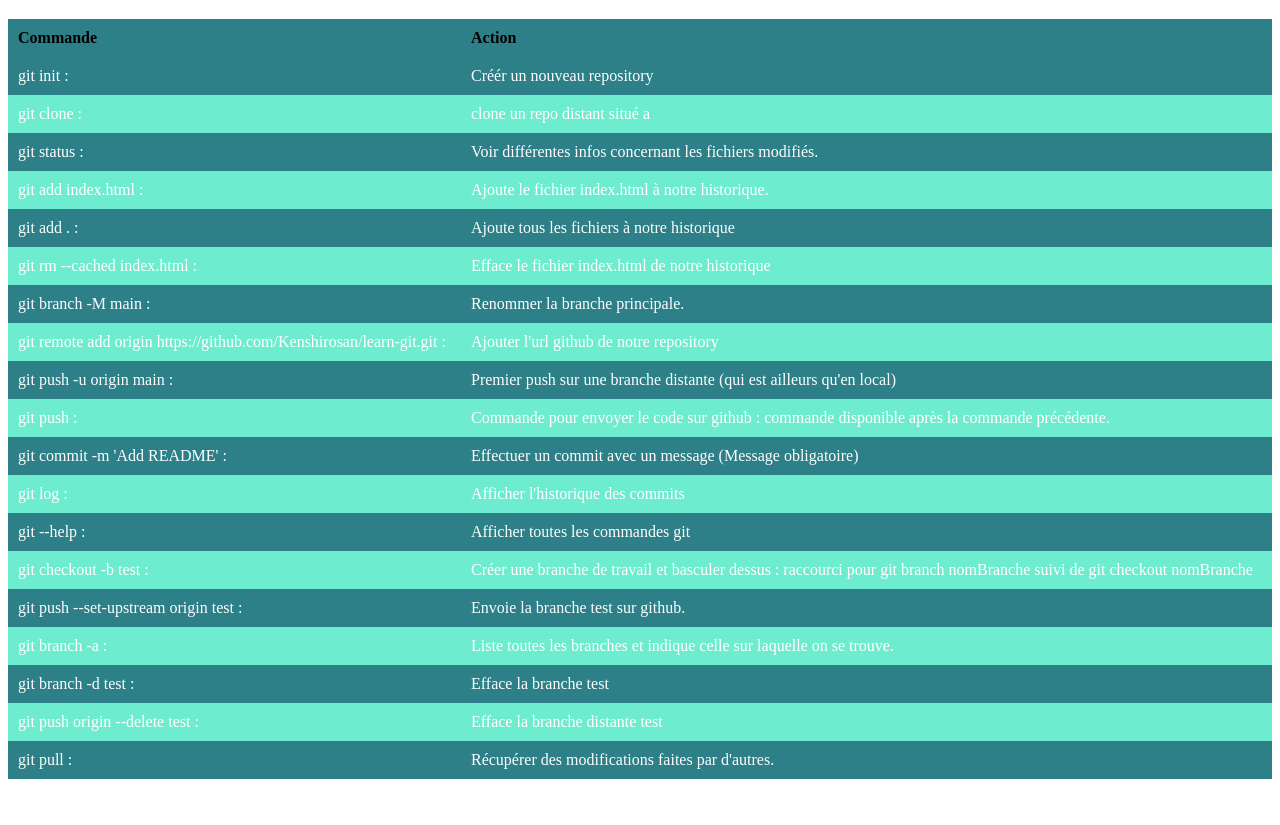
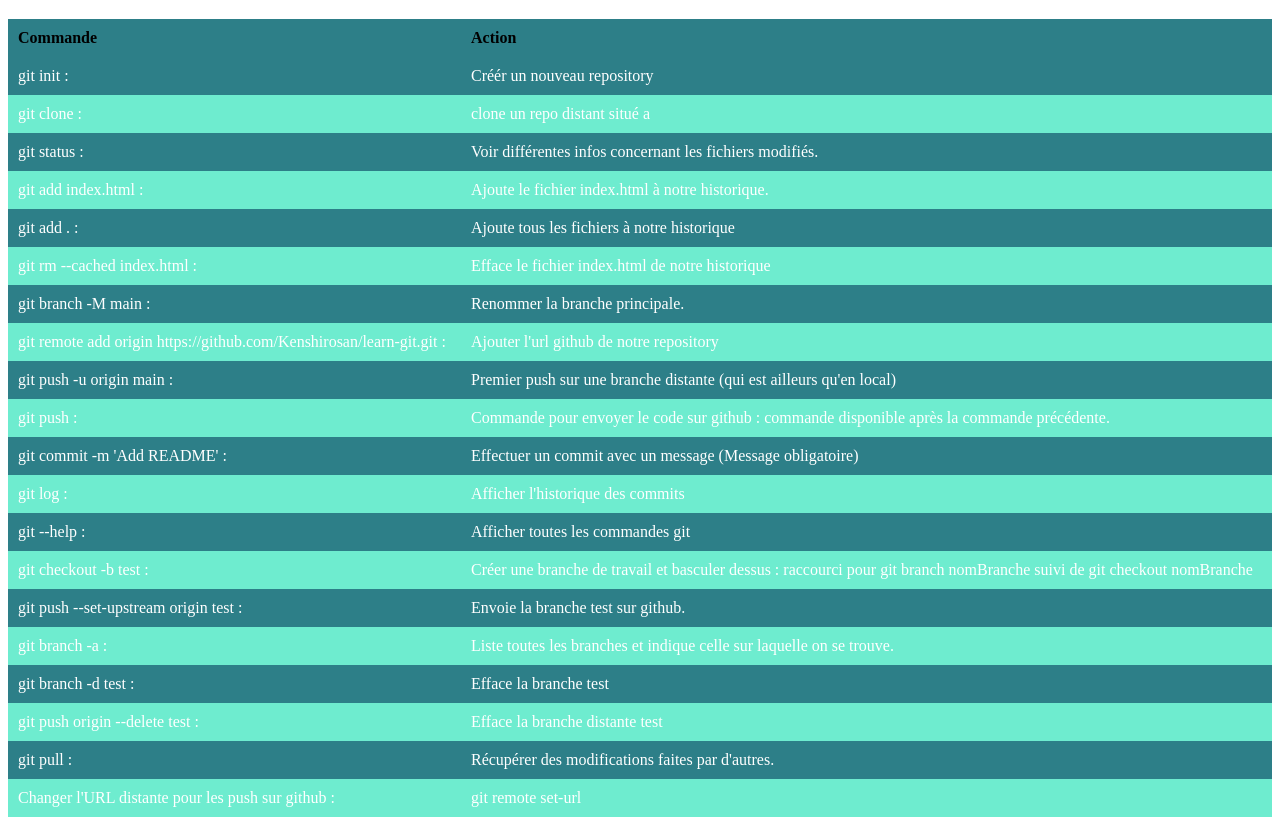
Before and after one commit to Kenshirosan/learn-git, a plain HTML site: page index.html in a window 1280 px wide. Shown: the part 61-886 px from the top of the page. Before the commit the page ends 848 px from the top, so only its background shows below. Drawn offline with Linux system fonts and the light colour scheme.

Commit message:
Add a command

```diff
--- a/index.html
+++ b/index.html
@@ -98,6 +98,10 @@
               <td>git pull :</td>
               <td>Récupérer des modifications faites par d'autres.</td>
             </tr>
+	    <tr>
+	     <td>Changer l'URL distante pour les push sur github :</td>
+	     <td>git remote set-url <branch> <URL></td>
+	   </tr>
             </tbody>
           </table>
         </article>
```
